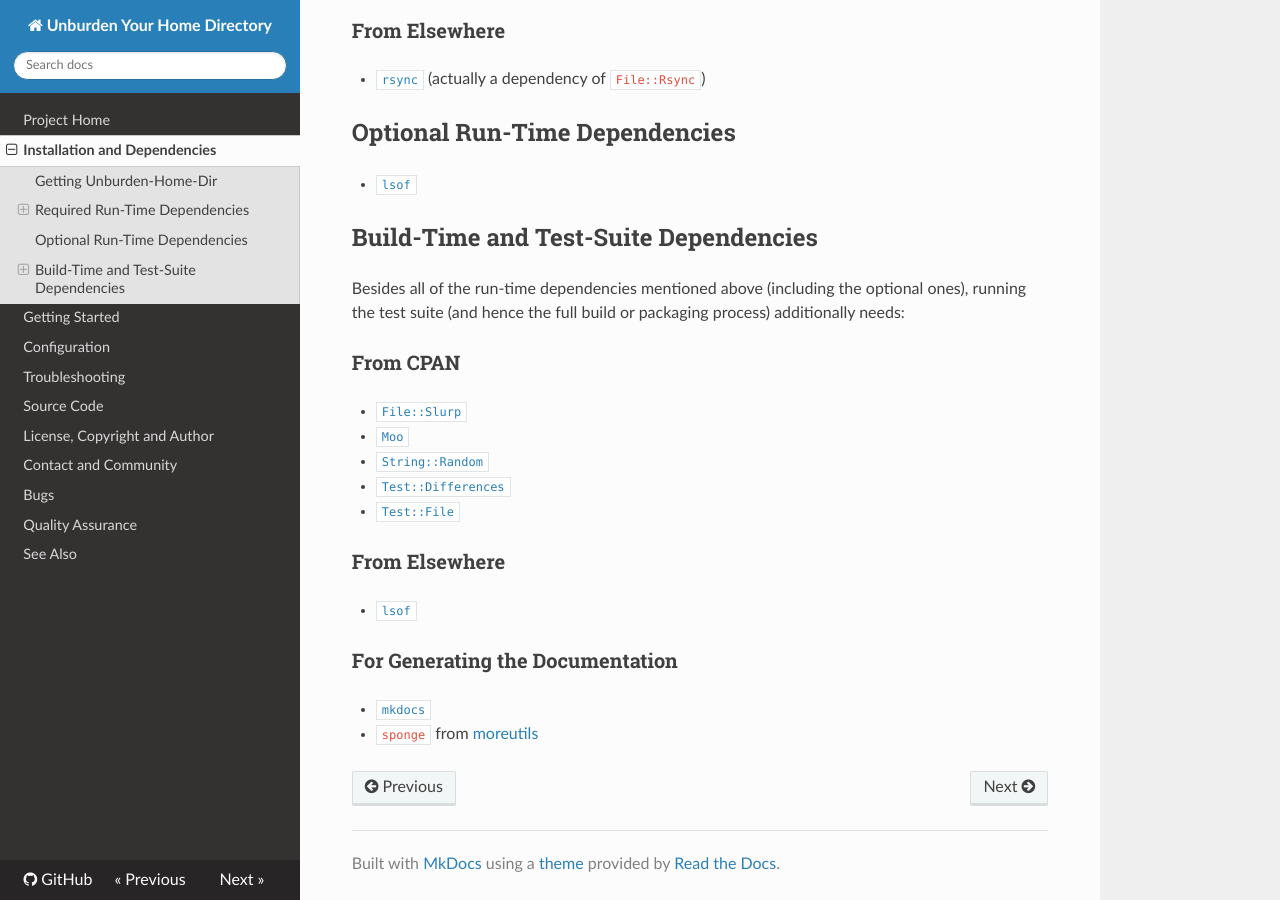
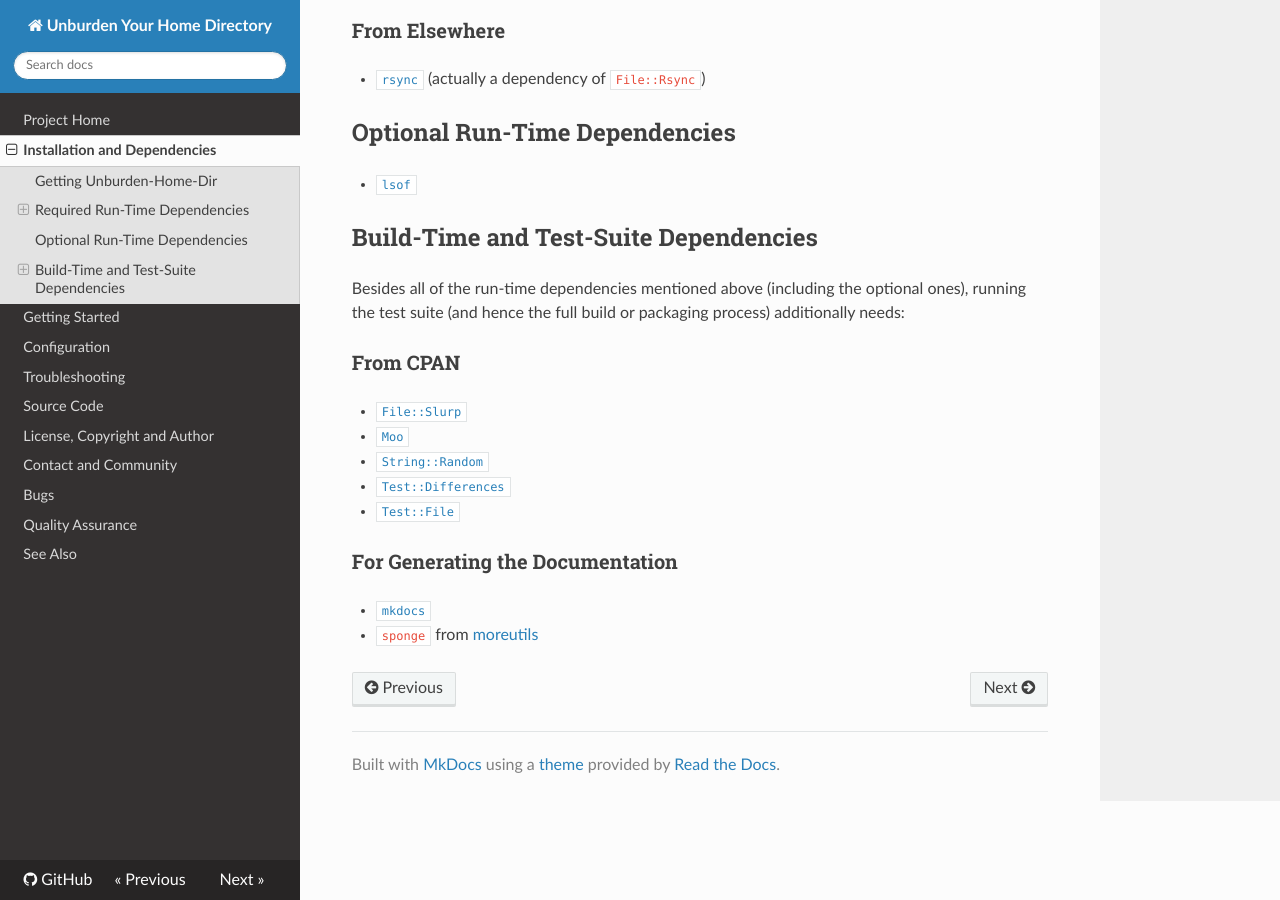
Before and after one commit to xtaran/unburden-home-dir, an MkDocs documentation site: the page built from docs/installation.md, in a window 1280 px wide and 900 px high, scrolled down 843 px. Built offline with MkDocs 1.6.1, drawn with Linux system fonts in a browser that asks for light colours; nearby versions of some CDN libraries; old or Windows-style settings are respelled for this version of MkDocs.

Commit message:
Remove duplicate listing of the lsof dependency

```diff
--- a/docs/installation.md
+++ b/docs/installation.md
@@ -62,10 +62,6 @@ or packaging process) additionally needs:
 * [`Test::Differences`](https://metacpan.org/pod/Test::Differences)
 * [`Test::File`](https://metacpan.org/pod/Test::File)
 
-### From Elsewhere
-
-* [`lsof`](http://people.freebsd.org/~abe/)
-
 ### For Generating the Documentation
 
 * [`mkdocs`](https://mkdocs.org/)
```
